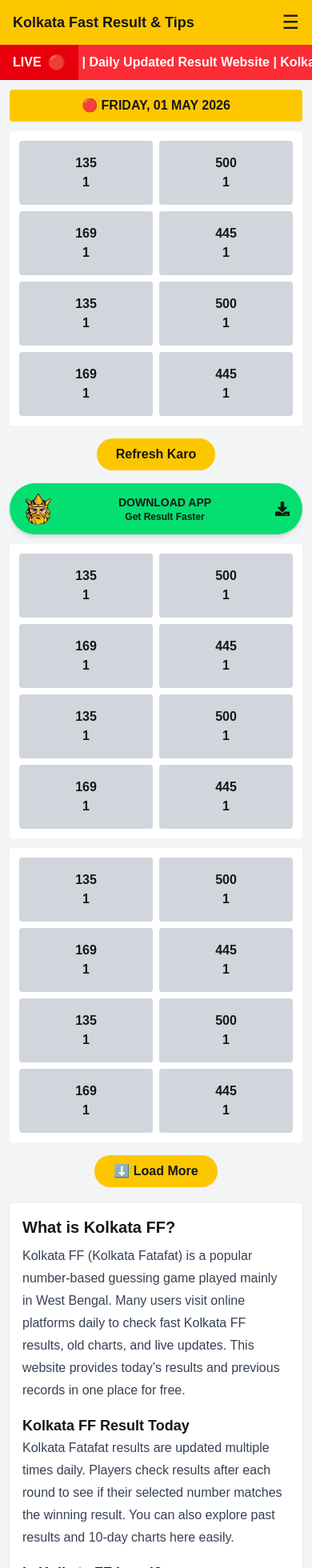
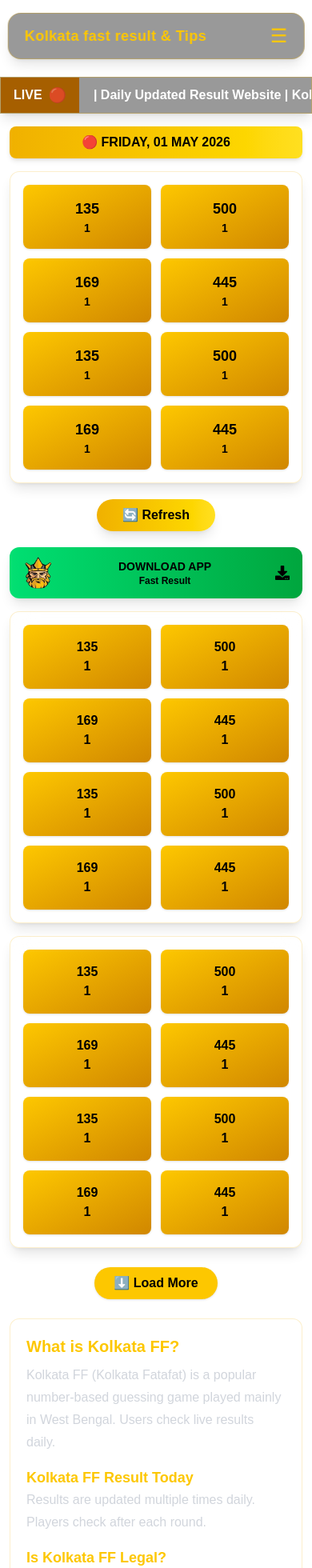
Before and after one commit to AnilBabu01/result_website, a Next.js app: page / in a window 390 px wide. Shown: the top 1960 px of the page at 80% size. Built offline with nearby package versions, Linux system fonts and the light colour scheme.

Commit message:
working on

```diff
--- a/app/components/LiveBar.js
+++ b/app/components/LiveBar.js
@@ -2,8 +2,8 @@
 
 export default function LiveBar() {
   return (
-    <div className="bg-red-500 text-white flex items-center overflow-hidden">
-      <div className="flex items-center gap-2 px-4 py-2 bg-red-600 font-bold whitespace-nowrap">
+    <div className="bg-black/40 backdrop-blur-xl border border-yellow-500/30 shadow-lg text-white flex items-center overflow-hidden mt-24">
+      <div className="flex items-center gap-2 px-4 py-2 bg-yellow-700 font-bold whitespace-nowrap">
         LIVE <span className="blink text-lg">🔴</span>
       </div>
 
--- a/app/components/Navbar.js
+++ b/app/components/Navbar.js
@@ -9,41 +9,25 @@
   const pathname = usePathname();
 
   const navItems = [
-    { name: "HOME", path: "/" },
-    { name: "TIPS", path: "/tips" },
-    { name: "LUCKY NUMBER", path: "/luckynumber" },
-    { name: "OLD", path: "/old" },
+    { name: "Home", path: "/" },
+    { name: "Tips", path: "/tips" },
+    { name: "Lucky Number", path: "/luckynumber" },
+    { name: "Old", path: "/old" },
   ];
 
   return (
-    <nav className="bg-yellow-400 shadow-md">
-      <div className="max-w-7xl mx-auto px-4 py-3">
+    <>
+      {/* Floating Navbar */}
+      <nav className="fixed top-4 left-1/2 -translate-x-1/2 w-[95%] md:w-[85%] z-50">
+        <div className="flex items-center justify-between px-5 py-3 rounded-2xl bg-black/40 backdrop-blur-xl border border-yellow-500/30 shadow-lg">
 
-        {/* Top Bar */}
-        <div className="flex items-center justify-between">
-          {/* Title */}
-          <h1 className="text-lg sm:text-xl md:text-2xl font-bold">
-            Kolkata Fast Result & Tips
+          {/* Logo */}
+          <h1 className="text-yellow-400 font-bold text-lg tracking-wide">
+            Kolkata fast result & Tips
           </h1>
 
-          {/* Hamburger Button */}
-          <button
-            className="md:hidden text-2xl"
-            onClick={() => setOpen(!open)}
-          >
-            {open ? "✖" : "☰"}
-          </button>
-        </div>
-
-        {/* Menu */}
-        <div
-          className={`
-            ${open ? "max-h-96 opacity-100" : "max-h-0 opacity-0"}
-            overflow-hidden transition-all duration-300 ease-in-out
-            md:max-h-full md:opacity-100
-          `}
-        >
-          <div className="flex flex-col md:flex-row md:justify-center md:items-center gap-2 md:gap-4 mt-4">
+          {/* Desktop Menu */}
+          <div className="hidden md:flex items-center gap-2 bg-black/30 p-1 rounded-full">
             {navItems.map((item) => {
               const isActive = pathname === item.path;
 
@@ -51,21 +35,76 @@
                 <Link
                   key={item.path}
                   href={item.path}
-                  className={`text-center px-4 py-2 rounded transition-all duration-200
-                    ${
-                      isActive
-                        ? "bg-red-500 text-white"
-                        : "text-black hover:bg-white hover:text-black"
-                    }`}
-                  onClick={() => setOpen(false)}
+                  className={`px-4 py-2 text-sm rounded-full transition-all duration-300
+                  ${
+                    isActive
+                      ? "bg-gradient-to-r from-yellow-600 to-yellow-400 text-black shadow-md"
+                      : "text-yellow-200 hover:bg-yellow-500/20"
+                  }`}
                 >
                   {item.name}
                 </Link>
               );
             })}
           </div>
+
+          {/* Mobile Button */}
+          <button
+            className="md:hidden text-yellow-400 text-2xl"
+            onClick={() => setOpen(true)}
+          >
+            ☰
+          </button>
+        </div>
+      </nav>
+
+      {/* Mobile Drawer */}
+      <div
+        className={`fixed top-0 right-0 h-full w-[75%] max-w-xs bg-black/90 backdrop-blur-xl z-50 transform transition-transform duration-300
+        ${open ? "translate-x-0" : "translate-x-full"}
+      `}
+      >
+        {/* Close Button */}
+        <div className="flex justify-end p-4">
+          <button
+            className="text-yellow-400 text-2xl"
+            onClick={() => setOpen(false)}
+          >
+            ✖
+          </button>
+        </div>
+
+        {/* Menu Items */}
+        <div className="flex flex-col gap-4 px-6 mt-6">
+          {navItems.map((item) => {
+            const isActive = pathname === item.path;
+
+            return (
+              <Link
+                key={item.path}
+                href={item.path}
+                onClick={() => setOpen(false)}
+                className={`py-3 text-center rounded-xl text-sm font-medium transition
+                ${
+                  isActive
+                    ? "bg-gradient-to-r from-yellow-600 to-yellow-400 text-black"
+                    : "text-yellow-200 hover:bg-yellow-500/20"
+                }`}
+              >
+                {item.name}
+              </Link>
+            );
+          })}
         </div>
       </div>
-    </nav>
+
+      {/* Overlay */}
+      {open && (
+        <div
+          className="fixed inset-0 bg-black/60 z-40"
+          onClick={() => setOpen(false)}
+        />
+      )}
+    </>
   );
 }
--- a/app/page.tsx
+++ b/app/page.tsx
@@ -3,6 +3,7 @@
 import Navbar from "@/app/components/Navbar";
 import { useEffect, useState } from "react";
 import { FaDownload } from "react-icons/fa";
+import LiveBar from "./components/LiveBar";
 
 export default function Home() {
   const [date, setDate] = useState("");
@@ -24,44 +25,32 @@
 
     setDate(`${dayName.toUpperCase()}, ${formattedDate.toUpperCase()}`);
 
-    document.title = `Kolkata FF Result Today ${formattedDate} Live Updates`;
+    document.title = `Kolkata FF Result Today ${formattedDate}`;
   }, []);
 
   return (
-    <div className="bg-gray-100 min-h-screen">
+    <div className="min-h-screen  text-white">
       <Navbar />
+      <LiveBar />
 
-      {/* 🔴 LIVE BAR */}
-      <div className="bg-red-500 text-white flex items-center overflow-hidden">
-        <div className="flex items-center gap-2 px-4 py-2 bg-red-600 font-bold whitespace-nowrap">
-          LIVE <span className="blink text-lg">🔴</span>
-        </div>
+      <div className="max-w-6xl mx-auto px-3 pt-4 pb-10">
 
-        <div className="overflow-hidden w-full">
-          <div className="animate-scroll font-bold py-2">
-            | Daily Updated Result Website | Kolkata FF Result Today | Fast
-            Update | Check Now 🔥 |
-          </div>
-        </div>
-      </div>
-
-      <div className="max-w-6xl mx-auto p-3">
         {/* DATE */}
-        <div className="bg-yellow-400 text-center p-2 font-bold rounded">
+        <div className="bg-gradient-to-r from-yellow-500 to-yellow-300 text-black text-center py-2 rounded-lg font-bold shadow-md">
           🔴 {date}
         </div>
 
         {/* RESULT GRID */}
-        <div className="bg-white p-3 mt-3 rounded">
-          <div className="grid grid-cols-2 sm:grid-cols-4 md:grid-cols-8 gap-2">
+        <div className="bg-white/5 backdrop-blur-lg border border-yellow-500/20 p-4 mt-4 rounded-xl shadow-lg">
+          <div className="grid grid-cols-2 sm:grid-cols-4 md:grid-cols-8 gap-3">
             {["135", "500", "169", "445", "135", "500", "169", "445"].map(
               (num, i) => (
                 <div
                   key={i}
-                  className="bg-gray-300 p-4 text-center font-bold rounded"
+                  className="bg-gradient-to-br from-yellow-400 to-yellow-600 text-black p-4 text-center font-bold rounded-lg shadow hover:scale-105 transition"
                 >
-                  <p>{num}</p>
-                  <p>1</p>
+                  <p className="text-lg">{num}</p>
+                  <p className="text-sm">1</p>
                 </div>
               ),
             )}
@@ -71,38 +60,39 @@
         {/* BUTTONS */}
         <button
           onClick={() => location.reload()}
-          className="block mx-auto mt-4 bg-yellow-400 px-6 py-2 rounded-full font-bold"
+          className="block mx-auto mt-5 bg-gradient-to-r from-yellow-500 to-yellow-300 text-black px-8 py-2 rounded-full font-bold shadow-lg hover:scale-105 transition"
         >
-          Refresh Karo
+          🔄 Refresh
         </button>
 
-        <button
-          onClick={() => location.reload()}
-          className="flex items-center justify-between mx-auto mt-4 bg-green-400 px-4 py-3 rounded-full font-bold w-full max-w-md shadow-md"
-        >
+        {/* DOWNLOAD */}
+        <button className="flex items-center justify-between mx-auto mt-5 bg-gradient-to-r from-green-400 to-green-600 px-4 py-3 rounded-xl font-bold w-full max-w-md shadow-lg hover:scale-105 transition">
           <img
             src="/images/kolkataff.png"
             alt="app"
             className="w-10 h-10 rounded-full"
           />
 
-          <div className="text-center flex-1">
+          <div className="text-center flex-1 text-black">
             <p className="text-sm">DOWNLOAD APP</p>
-            <p className="text-xs">Get Result Faster</p>
+            <p className="text-xs">Fast Result</p>
           </div>
 
-          <div className="text-lg">
-            <FaDownload />
-          </div>
+          <FaDownload className="text-black text-lg" />
         </button>
-        {/* RESULT GRID */}
-        <div className="bg-white p-3 mt-3 rounded">
-          <div className="grid grid-cols-2 sm:grid-cols-4 md:grid-cols-8 gap-2">
+
+        {/* MULTIPLE GRIDS */}
+        {[1, 2].map((_, idx) => (
+          <div
+            key={idx}
+            className="bg-white/5 backdrop-blur-lg border border-yellow-500/20 p-4 mt-4 rounded-xl shadow-lg"
+          >
+            <div className="grid grid-cols-2 sm:grid-cols-4 md:grid-cols-8 gap-3">
               {["135", "500", "169", "445", "135", "500", "169", "445"].map(
                 (num, i) => (
                   <div
                     key={i}
-                  className="bg-gray-300 p-4 text-center font-bold rounded"
+                    className="bg-gradient-to-br from-yellow-400 to-yellow-600 text-black p-4 text-center font-bold rounded-lg shadow"
                   >
                     <p>{num}</p>
                     <p>1</p>
@@ -111,98 +101,48 @@
               )}
             </div>
           </div>
+        ))}
 
-        {/* RESULT GRID */}
-        <div className="bg-white p-3 mt-3 rounded">
-          <div className="grid grid-cols-2 sm:grid-cols-4 md:grid-cols-8 gap-2">
-            {["135", "500", "169", "445", "135", "500", "169", "445"].map(
-              (num, i) => (
-                <div
-                  key={i}
-                  className="bg-gray-300 p-4 text-center font-bold rounded"
-                >
-                  <p>{num}</p>
-                  <p>1</p>
-                </div>
-              ),
-            )}
-          </div>
-        </div>
-
-        <button
-          onClick={() => location.reload()}
-          className="block mx-auto mt-4 bg-yellow-400 px-6 py-2 rounded-full font-bold"
-        >
+        <button className="block mx-auto mt-6 bg-yellow-400 text-black px-6 py-2 rounded-full font-bold shadow hover:scale-105 transition">
           ⬇️ Load More
         </button>
 
-        {/* 🔥 SEO CONTENT START */}
-        <div className="bg-white p-4 mt-5 rounded shadow-sm leading-7">
-          <h1 className="text-xl font-bold mb-2">What is Kolkata FF?</h1>
+        {/* SEO CONTENT */}
+        <div className="bg-white/5 backdrop-blur-lg border border-yellow-500/20 p-5 mt-6 rounded-xl leading-7 text-gray-300">
+          <h1 className="text-xl font-bold text-yellow-400 mb-2">
+            What is Kolkata FF?
+          </h1>
 
-          <p className="text-gray-700">
-            Kolkata FF (Kolkata Fatafat) is a popular number-based guessing game
-            played mainly in West Bengal. Many users visit online platforms
-            daily to check fast Kolkata FF results, old charts, and live
-            updates. This website provides today’s results and previous records
-            in one place for free.
+          <p>
+            Kolkata FF (Kolkata Fatafat) is a popular number-based guessing
+            game played mainly in West Bengal. Users check live results daily.
           </p>
 
-          <h2 className="text-lg font-bold mt-4">Kolkata FF Result Today</h2>
+          <h2 className="text-lg font-bold text-yellow-400 mt-4">
+            Kolkata FF Result Today
+          </h2>
 
-          <p className="text-gray-700">
-            Kolkata Fatafat results are updated multiple times daily. Players
-            check results after each round to see if their selected number
-            matches the winning result. You can also explore past results and
-            10-day charts here easily.
+          <p>
+            Results are updated multiple times daily. Players check after each
+            round.
           </p>
 
-          <h2 className="text-lg font-bold mt-4">Is Kolkata FF Legal?</h2>
+          <h2 className="text-lg font-bold text-yellow-400 mt-4">
+            Is Kolkata FF Legal?
+          </h2>
 
-          <p className="text-gray-700">
-            This game is considered illegal in many parts of India. It is played
-            at the user’s own risk. We only provide result information and do
-            not promote gambling in any way.
+          <p>
+            It is illegal in many regions. We only provide informational data.
           </p>
 
-          <h2 className="text-lg font-bold mt-4">Kolkata FF Tips</h2>
-
-          <p className="text-gray-700">
-            There is no guaranteed trick to win Kolkata FF. The game is
-            completely based on luck. Many online sources claim to provide fixed
-            numbers, but most of them are fake. Always avoid paying money for
-            such tips.
-          </p>
-
-          <h2 className="text-lg font-bold mt-4">
-            How to Check Kolkata FF Result
+          <h2 className="text-lg font-bold text-yellow-400 mt-4">
+            Final Note
           </h2>
 
-          <ul className="list-disc pl-5 text-gray-700">
-            <li>Open this website</li>
-            <li>Find today’s result section</li>
-            <li>Match your number with result</li>
-            <li>If matched, you win</li>
-          </ul>
-
-          <h2 className="text-lg font-bold mt-4">Kolkata FF Old Result</h2>
-
-          <p className="text-gray-700">
-            You can check previous results using the result table available on
-            this page. It helps users analyze patterns and understand past
-            trends.
-          </p>
-
-          <h2 className="text-lg font-bold mt-4">Final Note</h2>
-
-          <p className="text-gray-700">
-            Kolkata FF is purely a luck-based game. Always play responsibly and
-            never invest more than you can afford to lose. This website only
-            provides fast and accurate result updates for informational
-            purposes.
+          <p>
+            This is a luck-based game. Always play responsibly.
           </p>
         </div>
-        {/* 🔥 SEO CONTENT END */}
       </div>
     </div>
   );
```
Also changed, not shown: app/luckynumber/page.tsx (+53 -47 lines), app/tips/page.tsx (+38 -148 lines). Lines whose indentation alone changed are shown as unchanged.
